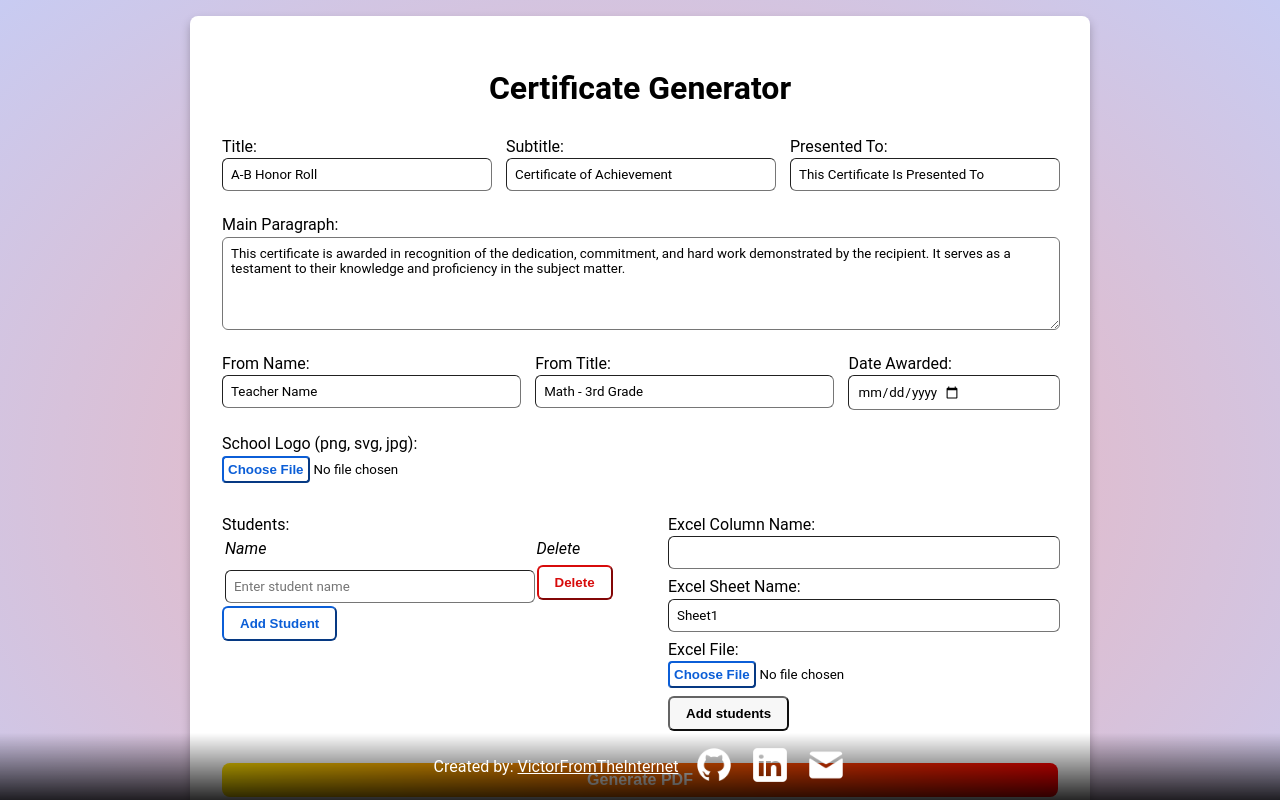
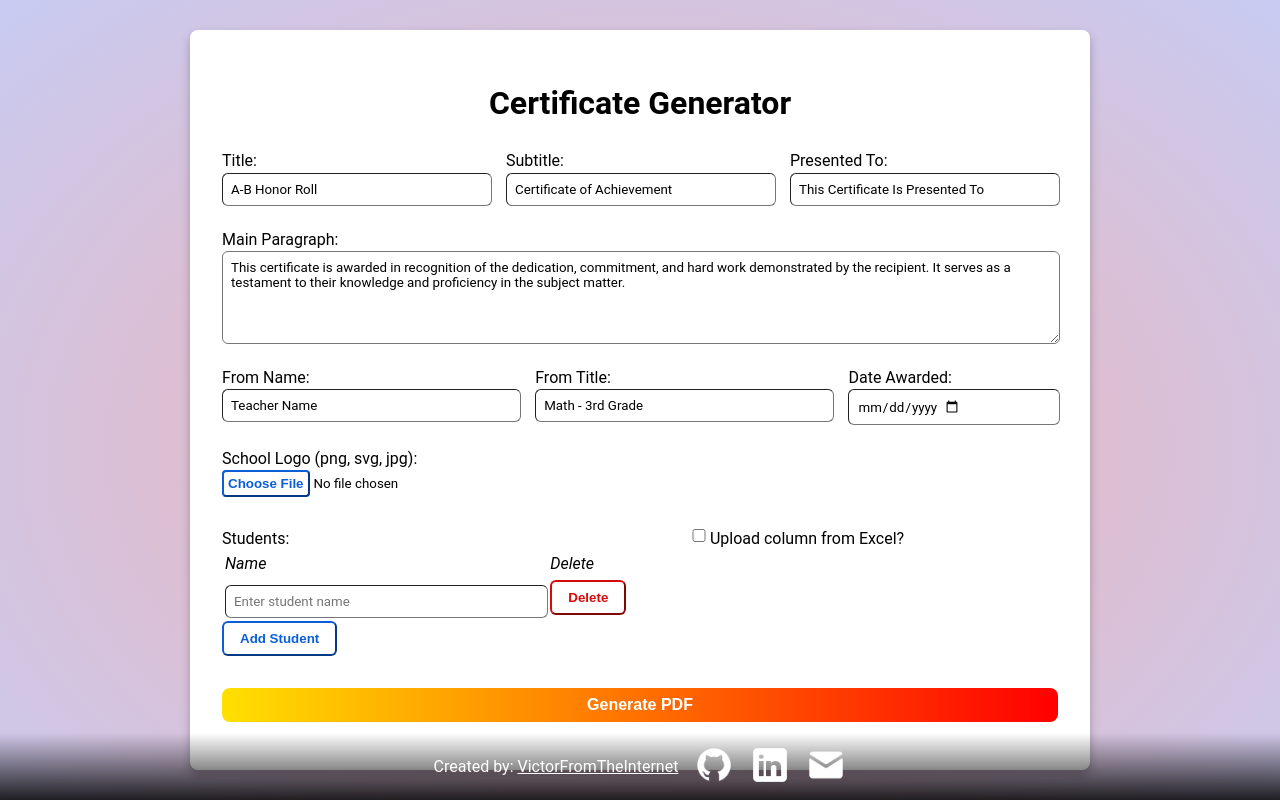
Before and after one commit to VictorFromTheInternet/Certificate_Generator, a React (Vite) app in the folder certificate-generator/: page / in a window 1280 px wide. Shown: the top 800 px of the page. Built offline with nearby package versions, Linux system fonts and the light colour scheme; what @react-pdf/renderer would draw is missing.

Commit message:
checkbox show hide excel fields

```diff
--- a/certificate-generator/src/App.css
+++ b/certificate-generator/src/App.css
@@ -121,6 +121,14 @@ input[type~="file"]::file-selector-button{
 input[type~="file"]::file-selector-button:hover{
     background-color: var(--btn-default-bgcolor);
 }
+.field-checkbox{
+    display: flex;
+    align-items: center;
+}
+.field-checkbox input{
+    width: 1rem;
+}
+
 
 th, td{
     font-family: 'Roboto', sans-serif;
--- a/certificate-generator/src/App.jsx
+++ b/certificate-generator/src/App.jsx
@@ -60,6 +60,7 @@ function App() {
   })
 
   const [addExcelDisabled, setAddExcelDisabled] = useState(true)
+  const [showExcelFields, setShowExcelFields] = useState(false)
 
   // handle inputs
   const handleInputChange = (e) => {
@@ -321,6 +322,12 @@ function App() {
               </div>
 
               <div className="flex-col">
+                <div className="field-checkbox">
+                  <input type="checkbox" name="showExcelFields" checked={showExcelFields} onChange={(e)=>{setShowExcelFields(e.target.checked)}}/>
+                  <label for="showExcelFields">Upload column from Excel?</label>
+                </div>
+                {showExcelFields &&
+                  <>
                     <TextInput placeholder=""
                       name="excelColumnName"
                       label="Excel Column Name:"
@@ -350,6 +357,9 @@ function App() {
                     <button disabled={addExcelDisabled} onClick={appendExcelData} className={`${addExcelDisabled? "btn-disabled" :""} `}>
                       Add students
                     </button>
+                  </>
+                }
+
               </div>
             </div>
 
```
Lines whose indentation alone changed are shown as unchanged.
